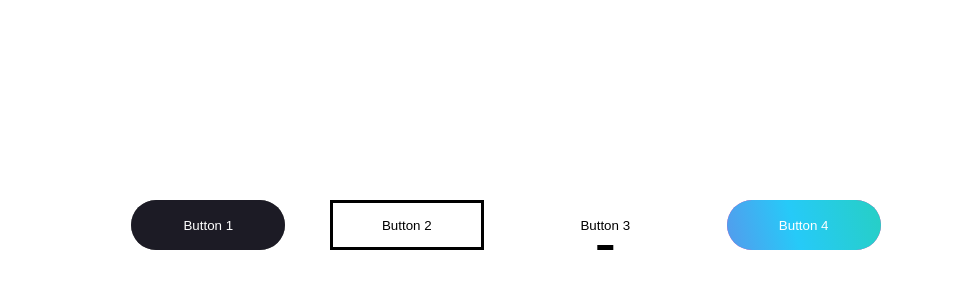
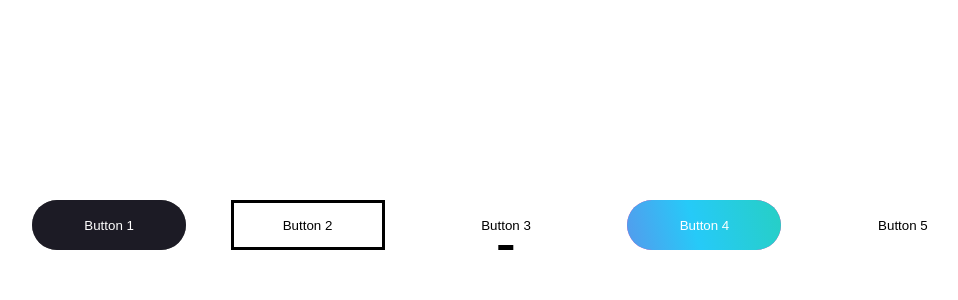
Before and after one commit to aunio/react-github-api, a PHP site: page / in a window 1280 px wide. Shown: the part 175-475 px from the top of the page, without its empty margins (134-1092 px from the left). Run offline with PHP 8.4, Linux system fonts and the light colour scheme.

Commit message:
buttons | btn-5

```diff
--- a/buttons/assets/css/style.css
+++ b/buttons/assets/css/style.css
@@ -19,6 +19,7 @@ button {
   margin: 20px;
   padding: 15px 50px;
   border: none;
+  cursor: pointer;
 }
 
 /* btn-1 */
@@ -28,15 +29,14 @@ button {
   color: #fff;
   border-radius: 30px;
   transition: all .25s ease;
-  cursor: pointer;
+}
+
+.btn-1:focus {
+  outline: none;
 }
 
 .btn-1:hover {
   transform: translate(-12px, -12px);
-}
-
-.btn-1:focus {
-  outline: none;
 }
 
 .btn-1::before,
@@ -68,7 +68,6 @@ button {
   background-color: transparent;
   border: none;
   color: #000;
-  cursor: pointer;
 }
 
 .btn-2::before,
@@ -99,7 +98,6 @@ button {
   background-color: transparent;
   border: none;
   color: #000;
-  cursor: pointer;
 }
 
 .btn-3::after {
@@ -155,3 +153,32 @@ button {
 .btn-4:hover::after {
   transform: rotate(150deg);
 }
+
+.btn-5 {
+  position: relative;
+  background-color: transparent;
+}
+
+.btn-5::after {
+  content: '';
+  width: 100%;
+  height: 100%;
+  border-radius: 30px;
+  position: absolute;
+  top: 0px;
+  left: 0px;
+  transform: scale(.1);
+  background-color: #000;
+  z-index: -1;
+  opacity: 0;
+  transition: all .25s ease;
+}
+
+.btn-5:hover {
+  color: #fff;
+}
+
+.btn-5:hover::after {
+  transform: scale(1);
+  opacity: 1;
+}
--- a/buttons/assets/js/scripts.js
+++ b/buttons/assets/js/scripts.js
@@ -0,0 +1,18 @@
+const options = {
+  year: "numeric",
+  month: "long",
+  day: "numeric"
+};
+
+const date = new Date(2020, 08, 05);
+
+console.log(date.toLocaleDateString("pt-br", options)); //05 de Setembro de 2020
+console.log(date.toLocaleDateString("pt-br", { ...options, month: 'numeric'})) // 05/09/2020
+
+/////
+
+const { DateTimeFormat } = Intl;
+
+const data = new Date('2020-11-31')
+
+let formattedDate = DateTimeFormat('pt-br').format(date);
--- a/buttons/index.html
+++ b/buttons/index.html
@@ -13,7 +13,11 @@
       <button class="btn-2">Button 2</button>
       <button class="btn-3">Button 3</button>
       <button class="btn-4">Button 4</button>
+      <button class="btn-5">Button 5</button>
     </div>
   </div>
+
+
+  <script src="assets/js/scripts.js"></script>
 </body>
 </html>
```
